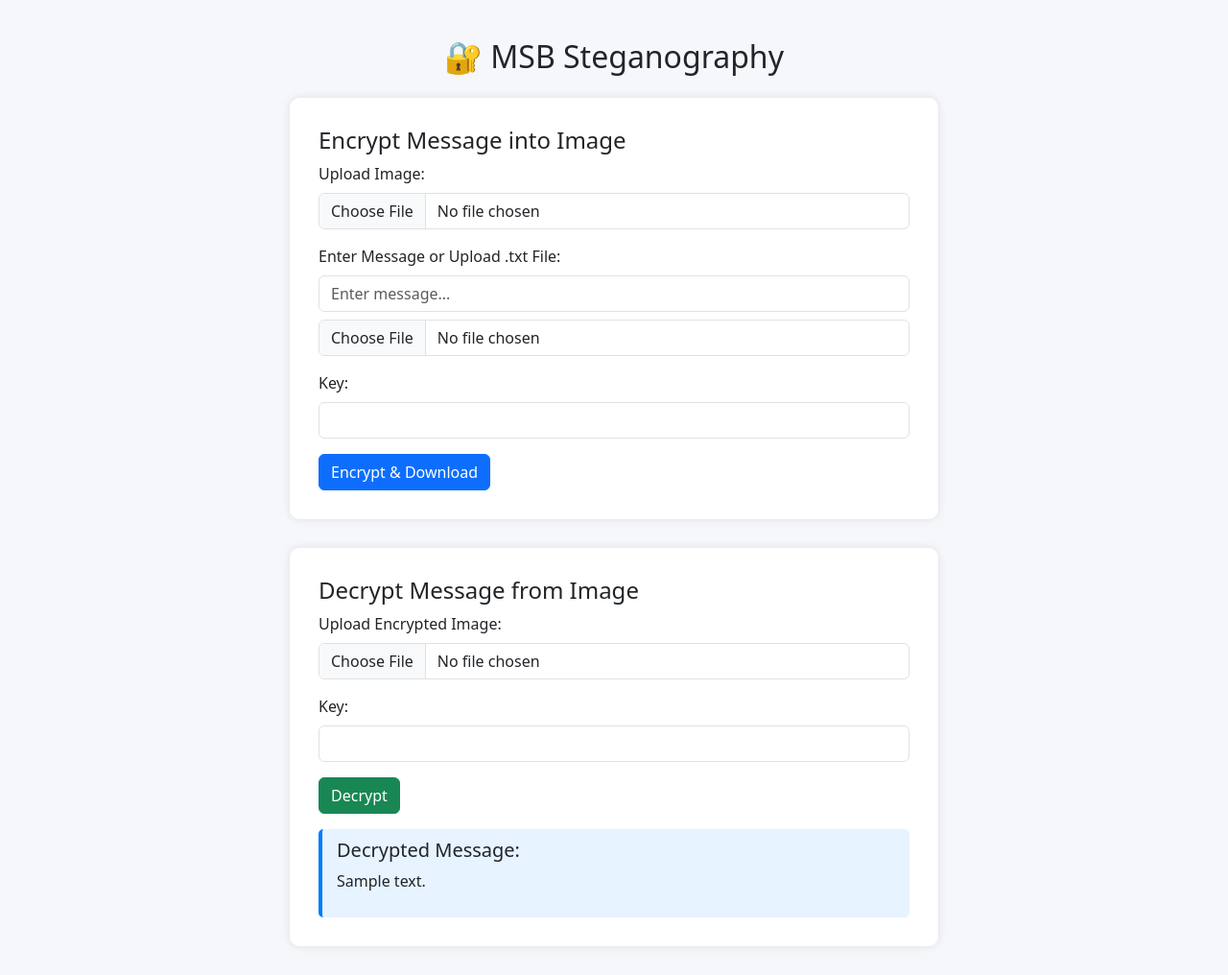
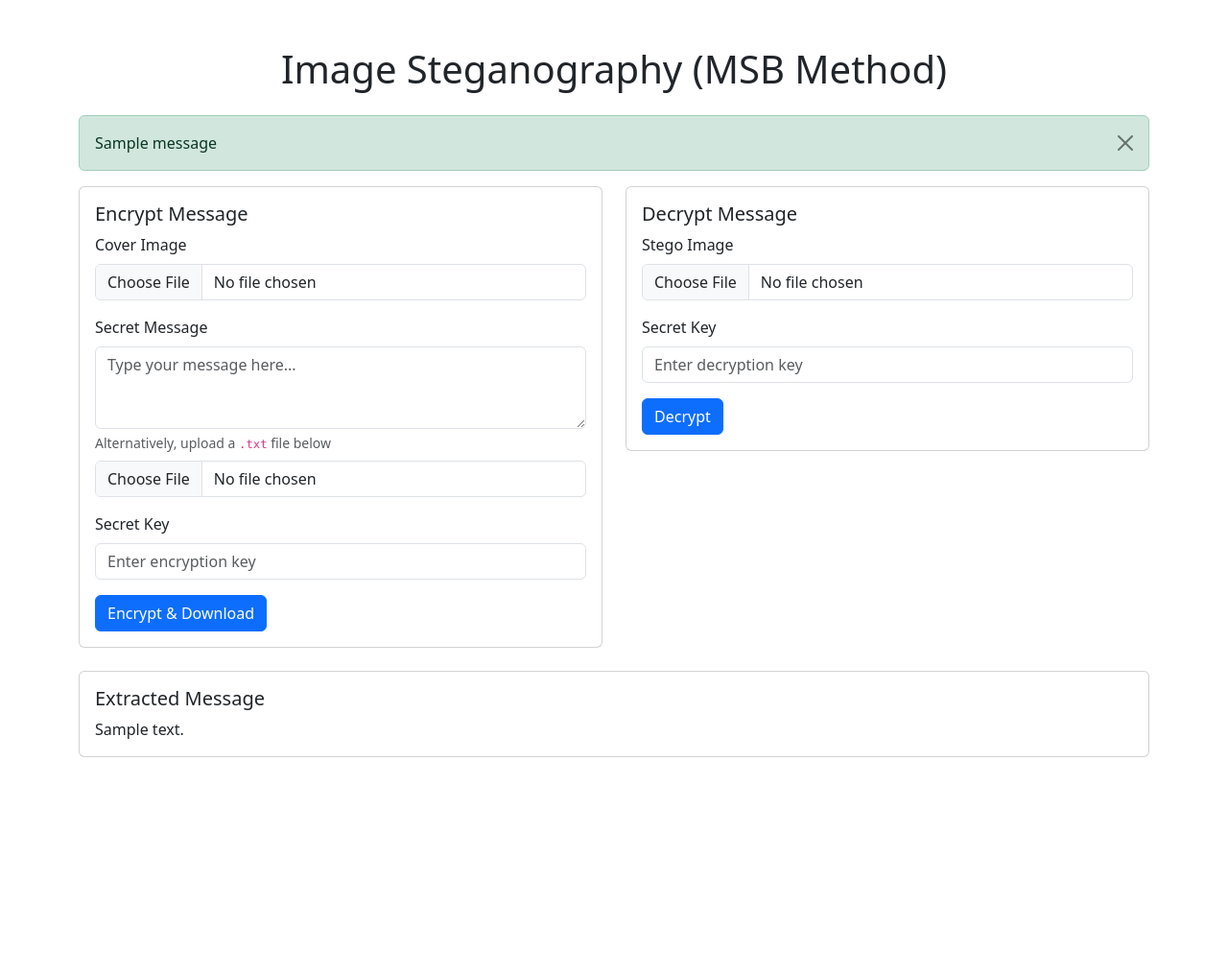
Before and after one commit to Saikiran-Challa/msb_web_stego, a Flask app: template templates/index.html in a window 1280 px wide. Shown: the whole page at 96% size. After the commit the page ends 789 px from the top, so only its background shows below. Run offline with Flask 3, Linux system fonts and the light colour scheme; the template is opened without the code that fills it: most values are stand-ins (such as "Sample title", 1, 10 or a date in 2020); one stand-in notice (Sample message) is shown.

Commit message:
Fixed decryption route and homepage

```diff
--- a/app.py
+++ b/app.py
@@ -1,72 +1,105 @@
-from flask import Flask, render_template, request, send_file, redirect, url_for, flash
+from flask import Flask, render_template, request, send_file, flash, redirect, url_for
 from PIL import Image
-import os
 import io
+import stego_utils
 
 app = Flask(__name__)
-app.secret_key = "supersecretkey"
+# Secret key for flash messages (use a secure random key in production)
+app.secret_key = 'supersecretkey123'
 
+@app.route('/')
+def index():
+    # Render the main page with forms for encrypt/decrypt.
+    return render_template('index.html')
 
-def extract_message(image, key):
-    binary_message = ""
-    pixels = image.convert("RGB").load()
-    width, height = image.size
+@app.route('/encrypt', methods=['POST'])
+def encrypt():
+    # Ensure a cover image was uploaded
+    if 'cover_image' not in request.files:
+        flash("No image file part in request", "danger")
+        return redirect(url_for('index'))
+    file = request.files['cover_image']
+    if file.filename == '':
+        flash("No cover image selected", "danger")
+        return redirect(url_for('index'))
+    # Read the image
+    try:
+        image = Image.open(file)
+    except Exception:
+        flash("Invalid image file", "danger")
+        return redirect(url_for('index'))
 
-    key_bin = ''.join(format(ord(c), '08b') for c in key)
-    key_index = 0
-    message_bits = ""
+    # Get the secret message: from textarea or .txt file
+    message = request.form.get('secret_message', '')
+    msg_file = request.files.get('message_file')
+    if msg_file and msg_file.filename:
+        # If a .txt file is uploaded, use its contents instead
+        if msg_file.filename.lower().endswith('.txt'):
+            try:
+                message = msg_file.read().decode('utf-8')
+            except Exception:
+                flash("Uploaded text file could not be decoded (use UTF-8)", "danger")
+                return redirect(url_for('index'))
+        else:
+            flash("Message file must be a .txt file", "danger")
+            return redirect(url_for('index'))
 
-    for y in range(height):
-        for x in range(width):
-            r, g, b = pixels[x, y]
+    # Ensure a message and key are provided
+    if not message:
+        flash("No message provided for encryption", "danger")
+        return redirect(url_for('index'))
+    key = request.form.get('encrypt_key', '')
+    if not key:
+        flash("Secret key is required", "danger")
+        return redirect(url_for('index'))
 
-            # Decode only if key is matching (optional in basic MSB)
-            lsb = r & 1
-            message_bits += str(lsb)
+    # Perform MSB steganography encoding
+    try:
+        stego_image = stego_utils.encode_image(image, message, key)
+    except Exception as e:
+        flash(f"Error encoding message: {str(e)}", "danger")
+        return redirect(url_for('index'))
 
-            if len(message_bits) % 8 == 0:
-                byte = message_bits[-8:]
-                if byte == '00000000':  # Null terminator
-                    binary_message = message_bits[:-8]
-                    break
-        else:
-            continue
-        break
+    # Send the stego image as a downloadable file (PNG format)
+    img_io = io.BytesIO()
+    stego_image.save(img_io, format='PNG')
+    img_io.seek(0)
+    download_name = f"{file.filename.rsplit('.', 1)[0]}_stego.png"
+    return send_file(img_io, mimetype='image/png', as_attachment=True,
+                     attachment_filename=download_name)
 
-    # Convert to characters
-    chars = [binary_message[i:i + 8] for i in range(0, len(binary_message), 8)]
-    message = ''.join([chr(int(b, 2)) for b in chars])
-    return message
+@app.route('/decrypt', methods=['POST'])
+def decrypt():
+    # Ensure a stego image was uploaded
+    if 'stego_image' not in request.files:
+        flash("No image file part in request", "danger")
+        return redirect(url_for('index'))
+    file = request.files['stego_image']
+    if file.filename == '':
+        flash("No stego image selected", "danger")
+        return redirect(url_for('index'))
+    # Read the image
+    try:
+        image = Image.open(file)
+    except Exception:
+        flash("Invalid image file", "danger")
+        return redirect(url_for('index'))
 
+    # Get the secret key for decryption
+    key = request.form.get('decrypt_key', '')
+    if not key:
+        flash("Secret key is required for decryption", "danger")
+        return redirect(url_for('index'))
 
-@app.route("/")
-def index():
-    return render_template("index.html")
+    # Perform MSB steganography decoding
+    try:
+        message = stego_utils.decode_image(image, key)
+    except Exception as e:
+        flash(f"Error decoding message: {str(e)}", "danger")
+        return redirect(url_for('index'))
 
+    # Render the index page with the extracted message shown
+    return render_template('index.html', decrypted_text=message)
 
-@app.route("/decrypt", methods=["POST"])
-def decrypt():
-    if 'image' not in request.files:
-        flash("No image file uploaded")
-        return redirect(url_for("index"))
-
-    image_file = request.files["image"]
-    key = request.form.get("key", "")
-
-    if not key:
-        flash("Key is required")
-        return redirect(url_for("index"))
-
-    try:
-        image = Image.open(image_file.stream)
-        message = extract_message(image, key)
-        return render_template("index.html", decrypted_message=message)
-    except Exception as e:
-        flash("Error during decryption: " + str(e))
-        return redirect(url_for("index"))
-
-
-if __name__ == "__main__":
-    import os
-    port = int(os.environ.get("PORT", 5000))
-    app.run(host="0.0.0.0", port=port)
+if __name__ == '__main__':
+    app.run(debug=True)
--- a/templates/index.html
+++ b/templates/index.html
@@ -2,116 +2,89 @@
 <html lang="en">
 <head>
     <meta charset="UTF-8">
-  <title>MSB Steganography Web App</title>
-  <meta name="viewport" content="width=device-width, initial-scale=1">
-  <link
-    href="https://cdn.jsdelivr.net/npm/bootstrap@5.3.0/dist/css/bootstrap.min.css"
+    <title>MSB Image Steganography</title>
+    <!-- Bootstrap CSS from CDN -->
+    <link href="https://cdn.jsdelivr.net/npm/bootstrap@5.3.0/dist/css/bootstrap.min.css"
           rel="stylesheet"
-  >
-  <style>
-    body {
-      background-color: #f5f7fa;
-    }
-    .container {
-      max-width: 700px;
-      margin-top: 40px;
-    }
-    .section {
-      background: #fff;
-      border-radius: 10px;
-      padding: 30px;
-      box-shadow: 0 0 10px rgba(0,0,0,0.1);
-      margin-bottom: 30px;
-    }
-    .output-box {
-      background-color: #e7f3ff;
-      border-left: 4px solid #007bff;
-      padding: 10px 15px;
-      border-radius: 5px;
-    }
-  </style>
+          integrity="sha384-..." crossorigin="anonymous">
 </head>
 <body>
+<div class="container mt-5">
+    <h1 class="text-center mb-4">Image Steganography (MSB Method)</h1>
 
-  <div class="container">
-    <h2 class="text-center mb-4">🔐 MSB Steganography</h2>
+    <!-- Display flash messages -->
+    {% with messages = get_flashed_messages(with_categories=true) %}
+      {% if messages %}
+        {% for category, message in messages %}
+          <div class="alert alert-{{ category }} alert-dismissible fade show" role="alert">
+            {{ message }}
+            <button type="button" class="btn-close" data-bs-dismiss="alert" aria-label="Close"></button>
+          </div>
+        {% endfor %}
+      {% endif %}
+    {% endwith %}
 
-    <!-- Encryption Section -->
-    <div class="section">
-      <h4>Encrypt Message into Image</h4>
-      <form action="/encrypt" method="POST" enctype="multipart/form-data">
+    <div class="row">
+        <!-- Encryption Card -->
+        <div class="col-md-6">
+            <div class="card">
+                <div class="card-body">
+                    <h5 class="card-title">Encrypt Message</h5>
+                    <form method="post" action="{{ url_for('encrypt') }}" enctype="multipart/form-data">
                         <div class="mb-3">
-          <label for="image" class="form-label">Upload Image:</label>
-          <input class="form-control" type="file" id="encrypt-image" name="image" accept="image/*" required>
+                            <label for="cover_image" class="form-label">Cover Image</label>
+                            <input type="file" class="form-control" id="cover_image" name="cover_image" accept="image/*" required>
                         </div>
                         <div class="mb-3">
-          <label for="message" class="form-label">Enter Message or Upload .txt File:</label>
-          <input class="form-control mb-2" type="text" id="message" name="message" placeholder="Enter message...">
-          <input class="form-control" type="file" id="message-file" name="message_file" accept=".txt">
+                            <label for="secret_message" class="form-label">Secret Message</label>
+                            <textarea class="form-control" id="secret_message" name="secret_message" rows="3" placeholder="Type your message here..."></textarea>
+                            <div class="form-text">Alternatively, upload a <code>.txt</code> file below</div>
+                            <input type="file" class="form-control mt-2" name="message_file" accept=".txt">
                         </div>
                         <div class="mb-3">
-          <label for="key" class="form-label">Key:</label>
-          <input class="form-control" type="text" id="key" name="key" required>
+                            <label for="encrypt_key" class="form-label">Secret Key</label>
+                            <input type="text" class="form-control" id="encrypt_key" name="encrypt_key" placeholder="Enter encryption key" required>
                         </div>
-        <button class="btn btn-primary" type="submit">Encrypt & Download</button>
+                        <button type="submit" class="btn btn-primary">Encrypt &amp; Download</button>
                     </form>
                 </div>
+            </div>
+        </div>
 
-    <!-- Decryption Section -->
-    <div class="section">
-      <h4>Decrypt Message from Image</h4>
-      <form action="/decrypt" method="POST" enctype="multipart/form-data">
+        <!-- Decryption Card -->
+        <div class="col-md-6">
+            <div class="card">
+                <div class="card-body">
+                    <h5 class="card-title">Decrypt Message</h5>
+                    <form method="post" action="{{ url_for('decrypt') }}" enctype="multipart/form-data">
                         <div class="mb-3">
-          <label for="decrypt-image" class="form-label">Upload Encrypted Image:</label>
-          <input class="form-control" type="file" id="decrypt-image" name="image" accept="image/*" required>
+                            <label for="stego_image" class="form-label">Stego Image</label>
+                            <input type="file" class="form-control" id="stego_image" name="stego_image" accept="image/*" required>
                         </div>
                         <div class="mb-3">
-          <label for="decrypt-key" class="form-label">Key:</label>
-          <input class="form-control" type="text" id="decrypt-key" name="key" required>
+                            <label for="decrypt_key" class="form-label">Secret Key</label>
+                            <input type="text" class="form-control" id="decrypt_key" name="decrypt_key" placeholder="Enter decryption key" required>
                         </div>
-        <button class="btn btn-success" type="submit">Decrypt</button>
+                        <button type="submit" class="btn btn-primary">Decrypt</button>
                     </form>
+                </div>
+            </div>
+        </div>
+    </div>
 
-      {% if decrypted_message %}
-      <div class="output-box mt-3">
-        <h5>Decrypted Message:</h5>
-        <p>{{ decrypted_message }}</p>
+    <!-- Display extracted message, if any -->
+    {% if decrypted_text %}
+    <div class="card mt-4">
+        <div class="card-body">
+            <h5 class="card-title">Extracted Message</h5>
+            <p class="card-text">{{ decrypted_text }}</p>
         </div>
-      {% endif %}
-
-      {% if error %}
-      <div class="alert alert-danger mt-3">
-        {{ error }}
     </div>
     {% endif %}
 </div>
-  </div>
 
-  <script>
-    // Clear message input when file is selected
-    document.getElementById('message-file').addEventListener('change', function () {
-      if (this.files.length > 0) {
-        document.getElementById('message').value = '';
-      }
-    });
-
-    // Clear file input when message text is typed
-    document.getElementById('message').addEventListener('input', function () {
-      if (this.value.length > 0) {
-        document.getElementById('message-file').value = '';
-      }
-    });
-
-    // Clear key/message fields when a new image is uploaded
-    document.getElementById('encrypt-image').addEventListener('change', function () {
-      document.getElementById('message').value = '';
-      document.getElementById('message-file').value = '';
-      document.getElementById('key').value = '';
-    });
-
-    document.getElementById('decrypt-image').addEventListener('change', function () {
-      document.getElementById('decrypt-key').value = '';
-    });
-  </script>
+<!-- Bootstrap JS for alert dismiss (optional) -->
+<script src="https://cdn.jsdelivr.net/npm/bootstrap@5.3.0/dist/js/bootstrap.bundle.min.js"
+        integrity="sha384-..." crossorigin="anonymous"></script>
 </body>
 </html>
```
Also changed, not shown: stego_utils.py (+99 -54 lines). Lines whose indentation alone changed are shown as unchanged.
